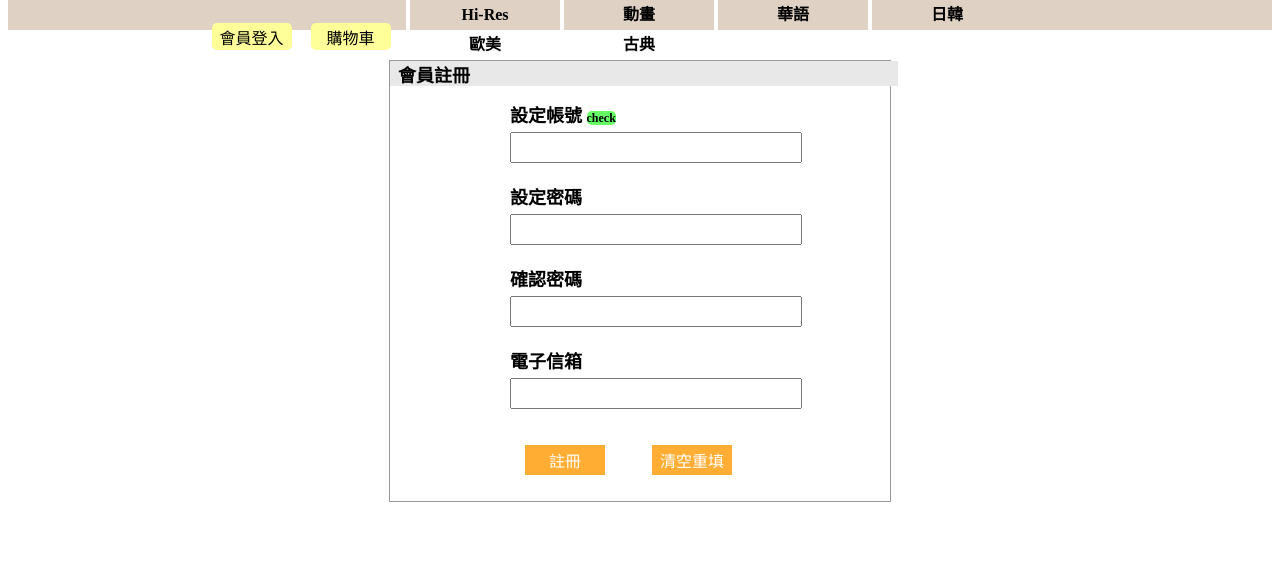
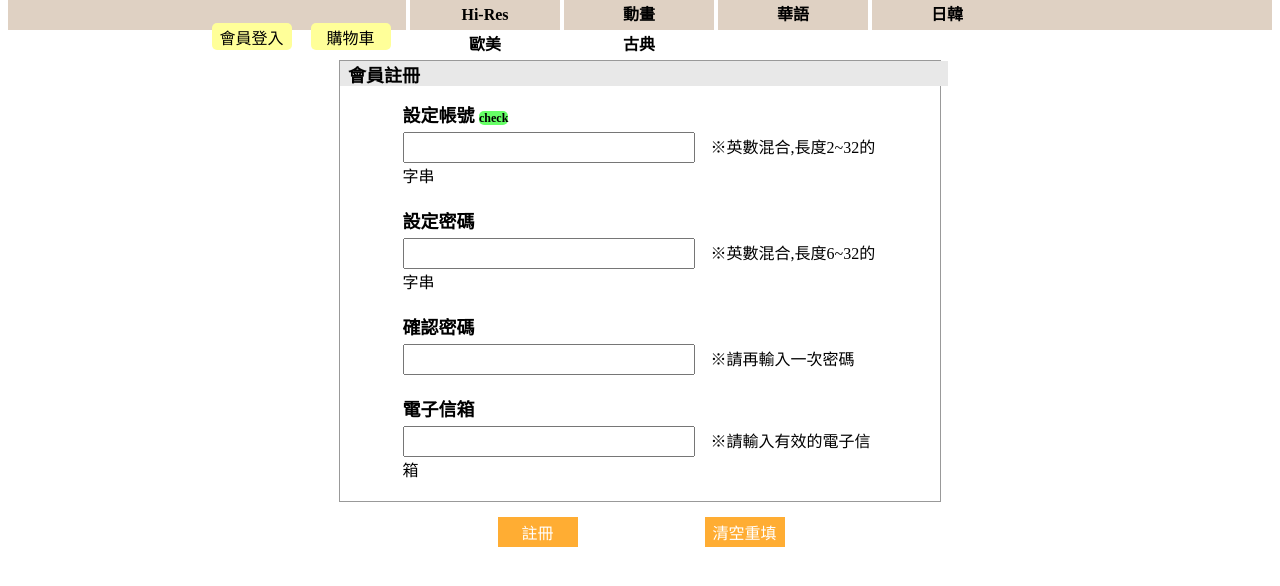
Before and after one commit to a59566/project, a PHP site: page /Regist.php in a window 1280 px wide. Shown: the part 78-664 px from the top of the page. Run offline with PHP 8.4, Linux system fonts and the light colour scheme.

Commit message:
regist fix

```diff
--- a/Regist.php
+++ b/Regist.php
@@ -52,9 +52,9 @@
 			document.form.user.focus();
 			return false;
 		}
-		else if (document.form.user.value.length<2)
+		else if (document.form.user.value.length<2 || document.form.user.value.length>32)
 		{
-			document.getElementById('msg').innerHTML='請輸入2個以上的字元';
+			document.getElementById('msg').innerHTML='帳號長度不符合規定';
 			document.form.user.focus();
 			return false;
 		}
@@ -67,6 +67,13 @@
 		{
 			document.getElementById('msg').innerHTML='';
 			document.getElementById('pass_msg').innerHTML='請輸入密碼';
+			document.form.pass.focus();
+			return false;
+		}
+		else if (document.form.pass.value.length<6 || document.form.pass.value.length>32)
+		{
+			document.getElementById('msg').innerHTML='';
+			document.getElementById('pass_msg').innerHTML='密碼長度不符合規定';
 			document.form.pass.focus();
 			return false;
 		}
@@ -172,13 +179,13 @@
 				<div id="user_check" onclick="user_check()">check</div>
 				<span id="msg"></span>
 			</h2>
-			<input type="text" name="user" id="user" size="25">
+			<input type="text" name="user" id="user" size="25">　※英數混合,長度2~32的字串
 			<h2>設定密碼  <span id="pass_msg"></span></h2>
-			<input type="password" name="pass" id="pass" size="25">
+			<input type="password" name="pass" id="pass" size="25">　※英數混合,長度6~32的字串
 			<h2>確認密碼  <span id="kakuninn_msg"></span></h2>
-			<input type="password" name="pass_kakuninn" id="pass_kakuninn" size="25">
+			<input type="password" name="pass_kakuninn" id="pass_kakuninn" size="25">　※請再輸入一次密碼
 			<h2>電子信箱  <span id="email_msg"></span></h2>
-			<input type="email" name="email" id="email" size="25">
+			<input type="email" name="email" id="email" size="25">　※請輸入有效的電子信箱
 			<br><br><br>
 			<input class="regist_btn" type="button" name="button" value="註冊" onclick="return check();">　　<input class="regist_btn" type="reset" value="清空重填">
 		</form>
--- a/css/CSS_Regist.css
+++ b/css/CSS_Regist.css
@@ -3,7 +3,7 @@
 #member_regist
 {
 	height: 440px;
-	width: 500px;
+	width: 600px;
 	margin: 60px auto;
 	border: 1px solid #999;
 	font-family: "Microsoft JhengHei UI";
@@ -25,11 +25,9 @@ h1
 
 #regist_input
 {
-	box-sizing: padding-box;
-    height: 350px;
-    margin: 40px auto;
-    padding-left: 120px;
-    width: 475px;
+	height: 350px;
+	width: 475px;
+	margin: 40px auto;
 }
 
 h2
@@ -81,7 +79,7 @@ h2
     font-size: 16px;
     height: 30px;
     width: 80px;
-	margin-left: 15px;
+	margin-left: 95px;
 }
 
 .regist_btn:hover
```
